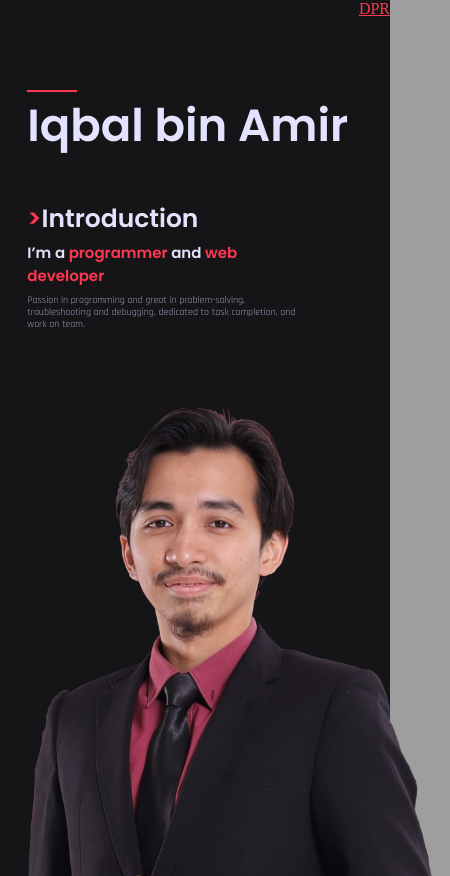
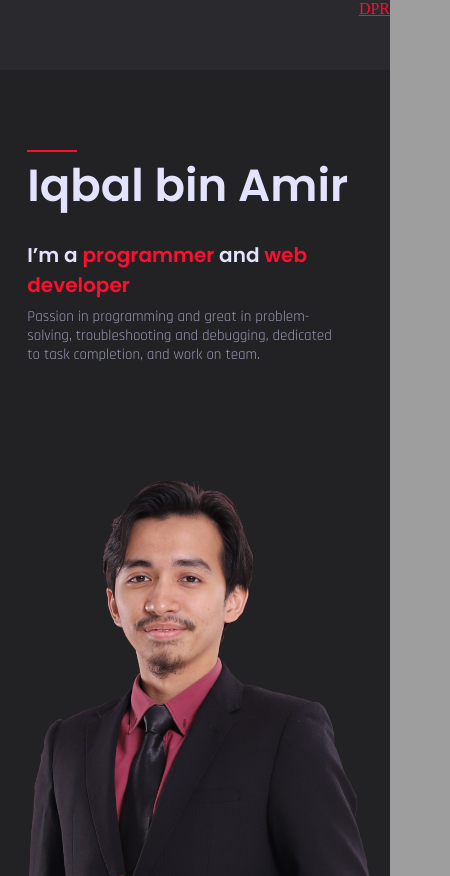
Before and after one commit to Iqbal-272/website-bal, a plain HTML site: page index.html in a window 390 px wide. Shown: the whole page, 450 px wide, since content can reach past the window. Drawn offline with Linux system fonts and the light colour scheme.

Commit message:
Add files via upload

```diff
--- a/home.css
+++ b/home.css
@@ -20,10 +20,14 @@
 }
 
 
+#menuMobile {
+    visibility: collapse;
+}
+
 .nameContainer {
     position: absolute;
     left: 7vw;
-    top: 10vw;
+    top: 15vw;
     z-index: 2;
 }
 /* Style for line decoration */
@@ -38,6 +42,11 @@
     font-family: Poppins;
     color: var(--text_color1);
 }
+/* Style for introduction  */
+.intro {
+    width: 45vw;
+}
+
 
 
 
@@ -47,16 +56,6 @@
     width: 42vw;
     right: 5vw;
     bottom: 0;
-}
-
-
-
-/* Style for introduction  */
-.introContainer {
-    position: absolute;
-    left: 7vw;
-    top: 25vw;
-    width: 45vw;
 }
 
 
@@ -78,9 +77,18 @@
         height: 860px;
     }
 
+    #menuMobile {
+        position: fixed;
+        background-color: var(--base_color3);
+        z-index: 10;
+        width: 100%;
+        height: 70px;
+        visibility: visible;
+    }
+
     /* Style for Bal Image */
     .balImage {
-        width: 450px;
+        width: 380px;
         bottom: 0;
         left: 0;
         right: 0;
@@ -91,11 +99,12 @@
 
 
     .nameContainer {
-        top: 90px;
+        top: 150px;
     }
     .nameText {
         width: 100%;
         font-size: 45px;
+        margin-bottom: 20px;
     }
     .lineDeco {
         width: 50px;
@@ -103,10 +112,8 @@
     }
 
 
-    .introContainer {
-        width: 70vw;
-        left: 7vw;
-        top: 200px;
+    .intro {
+        width: 80vw;
     }
 }
 
--- a/index.html
+++ b/index.html
@@ -21,7 +21,7 @@
 		<a href="try.html" style="position: fixed; right: 0; color: var(--highlight_color); z-index: 99;">DPR</a>
 
 		<!-- Menu fixed on top of screen -->
-		<div class="MenuBase">
+		<!-- <div class="MenuBase">
 			<table>
 				<tr>
 					<td>
@@ -38,6 +38,9 @@
 					</td>
 				</tr>
 			</table>
+		</div> -->
+
+		<div id="menuMobile">
 		</div>
 
 		<!--
@@ -56,25 +59,19 @@
 				<div id="nameBal" class="nameText">
 					Iqbal bin Amir
 				</div>
-			</div>
-
-			<!-- Picture Bal -->
-			<img class="balImage" src="Picture/Bal.png">
-
-			<!-- Introduction text -->
-			<div class="introContainer">
-
-				<t1><hl>></hl>Introduction</t1><br>
 
 				<t2>I’m a <hl>programmer</hl> and <hl>web developer</hl></t2>
-
-				<t3>
+				<br>
+				<t3 class="intro">
 					Passion in programming and great in problem-solving, troubleshooting and debugging,
 					dedicated to task completion, and work on team.
 				</t3>
 
 			</div>
 
+			<!-- Picture Bal -->
+			<img class="balImage" src="Picture/Bal.png">
+
 		</div>
 
 	</body>
--- a/main.css
+++ b/main.css
@@ -12,9 +12,9 @@ body * {
 
 /* Variables */
 :root {
-    --highlight_color:rgb(255, 55, 81);
-    --base_color1: rgb(21, 21, 23);
-    --base_color2: rgb(29, 29, 34);
+    --highlight_color:rgb(255, 14, 46);
+    --base_color1: rgb(34, 34, 36);
+    --base_color2: rgb(21, 21, 23);
     --base_color3: rgb(41, 41, 46);
     --text_color1: rgb(227, 227, 255);
     --text_color2: rgb(153, 153, 181);
@@ -109,10 +109,10 @@ td {
         margin-bottom: 3px;
     }
     t2 {
-        font-size: 15px;
+        font-size: 20px;
         margin-bottom: 7px;
     }
     t3 {
-        font-size: 10px;
+        font-size: 15px;
     }
 }
```
